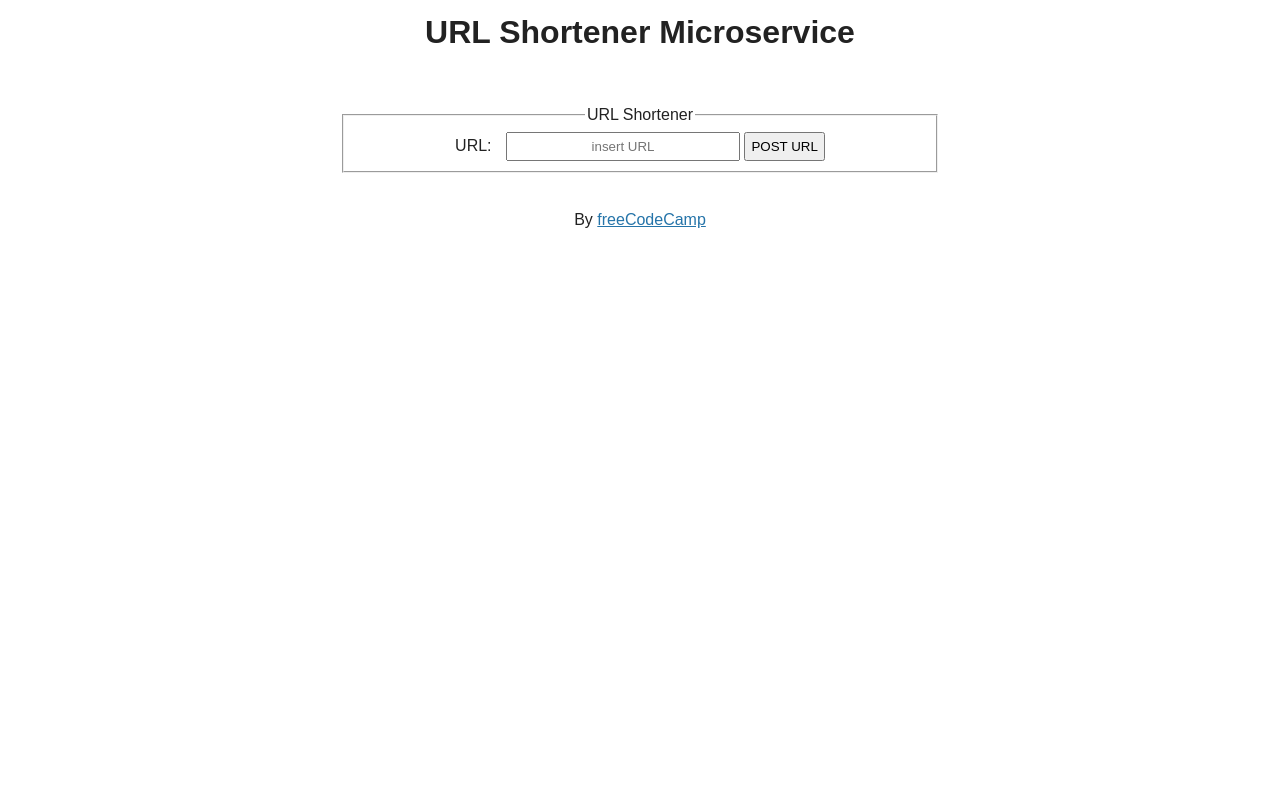
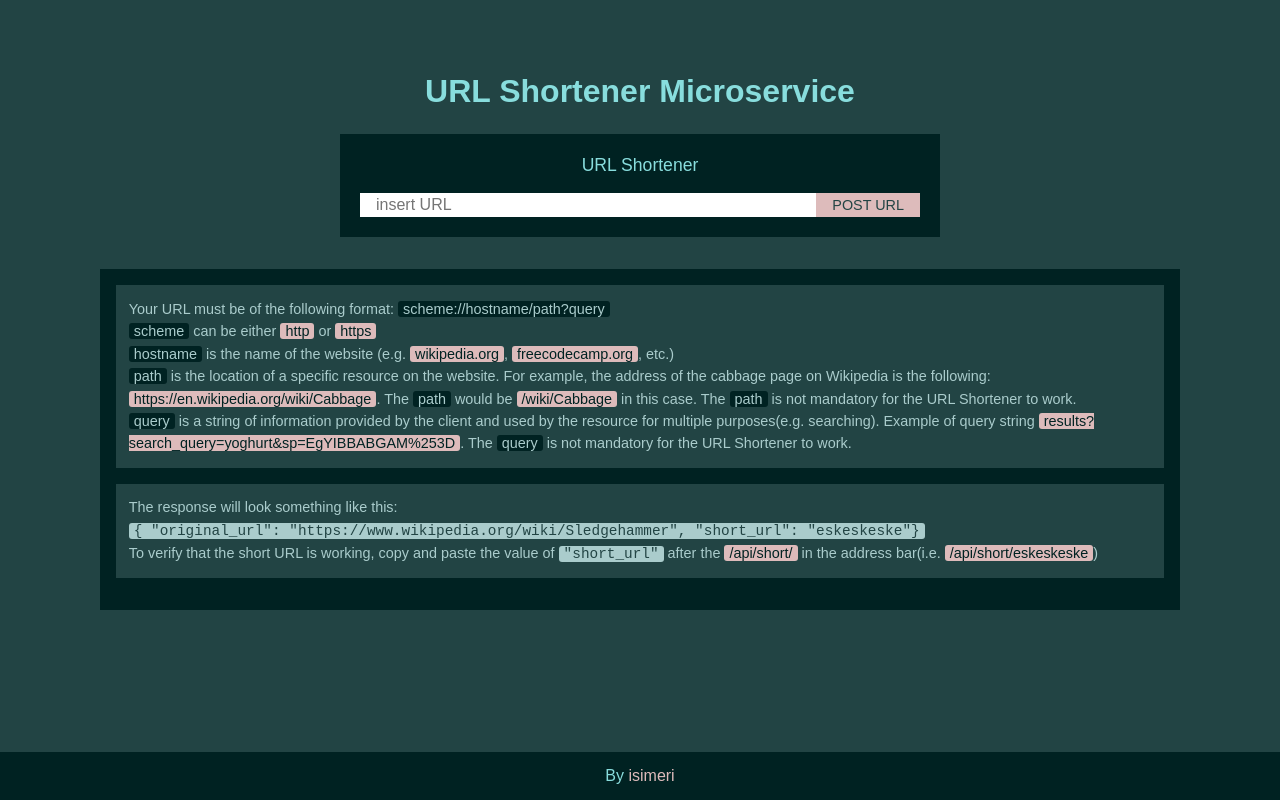
Before and after one commit to isimeri/url-shortener, a website: page views/index.html in a window 1280 px wide. Drawn offline with Linux system fonts and the light colour scheme.

Commit message:
added html and css changes

```diff
--- a/public/style.css
+++ b/public/style.css
@@ -1,46 +1,124 @@
+:root{
+  --bg-light: #244;
+  --text-sat: #8dd;
+  --bg-dark: #022;
+  --text-nosat: #acc;
+  --text-emphasis: #dbb;
+}
+*{
+  margin: 0;
+  padding: 0;
+  box-sizing: border-box;
+}
 body {
-  font-family: Arial, sans-serif;
+  font-family: "Poppins", sans-serif;
   font-size: 16px;
-  color: #222;
-  background-color: #fff;
+  color: var(--text-sat);
+  background-color: var(--bg-light);
   text-align: center;
   line-height: 1.4em;
+  padding-top: 10vh;
+  min-height: 100vh;
+  display: flex;
+  flex-direction: column;
+  justify-content: space-between;
+  gap: 2rem;
+  align-items: center;
+}
+main{
+  display: flex;
+  flex-direction: column;
+  align-items: center;
+  justify-content: flex-start;
+}
+.main-header{
+  margin-bottom: 2rem;
 }
 
-main {
-  padding: 0;
-  margin-top: 40px;
-}
-
-h3 {
-  margin-top: 30px;
-}
-
-
-
-.user-stories li {
-  margin-bottom: 1em;
-}
-
-a {
-  color: #2574a9;
-}
-
-form {
-  margin: 10px auto;
+.form{
+  background-color: var(--bg-dark);
   padding: 20px;
   max-width: 600px;
+  width: 100%;
+  margin-bottom: 2rem;
 }
+fieldset{
+  border: none;
+  outline: none
+}
+legend{
+  font-weight: 500;
+  font-size: 1.1rem;
+  margin-bottom: 1rem;
+}
+.input-container{
+  display: flex;
+  justify-content: space-between;
+}
+.url-input{
+  padding: 0.2rem 1rem;
+  border: none;
+  font-size: 1rem;
+  flex-grow: 1;
+  font-family: "Poppins", sans-serif;
+}
+.url-input:focus, .url-input:active{
+  outline: 3px solid var(--text-sat);
+}
+.btn{
+  font-family: "Poppins", sans-serif;
+  font-size: 0.9rem;
+  padding: 0.2rem 1rem;
+  background-color: var(--text-emphasis);
+  color: var(--bg-light);
+  border: none;
+  transition: all 0.2s ease-in-out;
+}
+.btn:hover{
+  cursor: pointer;
+  background-color: #b99;
+}
+.instr-section{
+  width: 90%;
+  max-width: 1200px;
+  padding: 1rem;
+  background-color: var(--bg-dark);
+  color: var(--text-nosat);
+  font-size: 0.9rem;
+  text-align: left;
+}
+.instr-1{
+  background-color: var(--bg-light);
+  padding: 0.8rem;
+  margin-bottom: 1rem;
+}
+.instr-2{
+  padding: 0.8rem;
+  margin-bottom: 1rem;
+  background-color: var(--bg-light);
+}
+.emphasis, .explanation, code{
+  padding: 0 5px;
+  border-radius: 3px;
+}
+.emphasis{
+  background-color: var(--bg-dark);
 
-label {
-  margin-right: 10px;
 }
-
-input {
-  padding: 5px;
+.explanation{
+  background-color: var(--text-emphasis);
+  color: var(--bg-dark);
 }
-
-input[type='text'] {
-  width: 220px;
-  text-align: center;
+code{
+  background-color: var(--text-nosat);
+  color: var(--bg-light);
 }
+footer{
+  align-self: stretch;
+  padding: 0.8rem;
+  background-color: var(--bg-dark);
+}
+.contact-link{
+  text-decoration: none;
+  color: var(--text-emphasis);
+}
--- a/router/short.js
+++ b/router/short.js
@@ -11,8 +11,9 @@ router.post('/', async (req, res) => {
     const shortCode = shortid.generate();
 
     if(validUrl.isUri(longUrl)){
-      const testUrl = longUrl.split('://')[1];
-      dns.resolve(testUrl,'A', async (err, records) => {
+      // const testUrl = longUrl.split('://')[1];
+      const hostname = longUrl.split('://')[1].split('/')[0];
+      dns.lookup(hostname, async (err, address) => {
         if(err){
           return res.status(400).json({error: "invalid hostname"});
         } else {
--- a/views/index.html
+++ b/views/index.html
@@ -12,21 +12,36 @@
   </head>
 
   <body>
-    <h1>URL Shortener Microservice</h1>
     <main>
-      <section>
-        <form action="api/short" method="POST">
-          <fieldset>
-            <legend>URL Shortener</legend>
-            <label for="url_input">URL:</label>
-            <input id="url_input" type="text" name="url" placeholder="insert URL" />
-            <input type="submit" value="POST URL" />
-          </fieldset>
-        </form>
+      <h1 class="main-header">URL Shortener Microservice</h1>
+      <form action="api/short" method="POST" class="form">
+        <fieldset>
+          <legend>URL Shortener</legend>
+          <div class="input-container">
+            <input id="url_input" type="text" name="url" placeholder="insert URL" class="url-input"/>
+            <input type="submit" value="POST URL" class="btn"/>
+          </div>
+        </fieldset>
+      </form>
+      <section class="instr-section">
+        <div class='instr-1'>
+          <p>Your URL must be of the following format: <span class="emphasis">scheme://hostname/path?query</span></p>
+          <p><span class="emphasis">scheme</span> can be either <span class="explanation">http</span> or <span class="explanation">https</span></p>
+          <p><span class="emphasis">hostname</span> is the name of the website (e.g. <span class="explanation">wikipedia.org</span>, <span class="explanation">freecodecamp.org</span>, etc.)</p>
+          <p><span class="emphasis">path</span> is the location of a specific resource on the website. For example, the address of the cabbage page on Wikipedia is the following: <span class="explanation">https://en.wikipedia.org/wiki/Cabbage</span>. The <span class="emphasis">path</span> would be <span class="explanation">/wiki/Cabbage</span> in this case. The <span class="emphasis">path</span> is not mandatory for the URL Shortener to work.</p>
+          <p><span class="emphasis">query</span> is a string of information provided by the client and used by the resource for multiple purposes(e.g. searching). Example of query string <span class="explanation">results?search_query=yoghurt&sp=EgYIBBABGAM%253D</span>. The <span class="emphasis">query</span> is not mandatory for the URL Shortener to work.</p>
+        </div>
+        <div class="instr-2">
+          <p>The response will look something like this:</p>
+          <code>
+            { "original_url": "https://www.wikipedia.org/wiki/Sledgehammer", "short_url": "eskeskeske"}
+          </code>
+          <p>To verify that the short URL is working, copy and paste the value of <code>"short_url"</code> after the <span class="explanation">/api/short/</span> in the address bar(i.e. <span class="explanation">/api/short/eskeskeske</span>)</p>
+        </div>
       </section>
     </main>
     <footer>
-      <p>By <a href="https://www.freecodecamp.org/">freeCodeCamp</a></p>
+      <p>By <a href="https://github.com/isimeri" class='contact-link'>isimeri</a></p>
     </footer>
   </body>
 </html>
```
Also changed, not shown: README.md.
